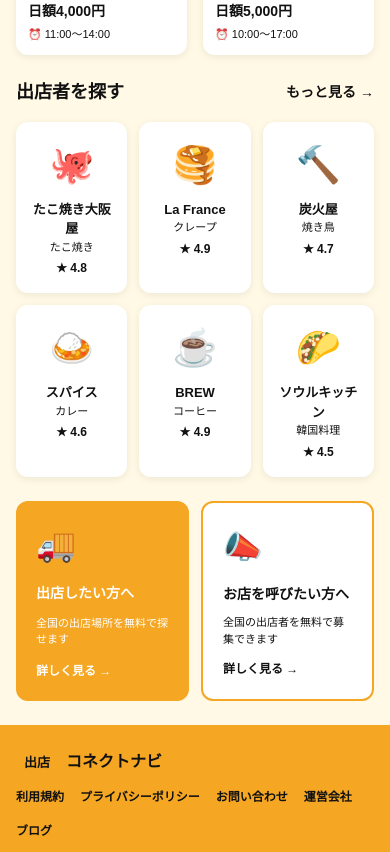
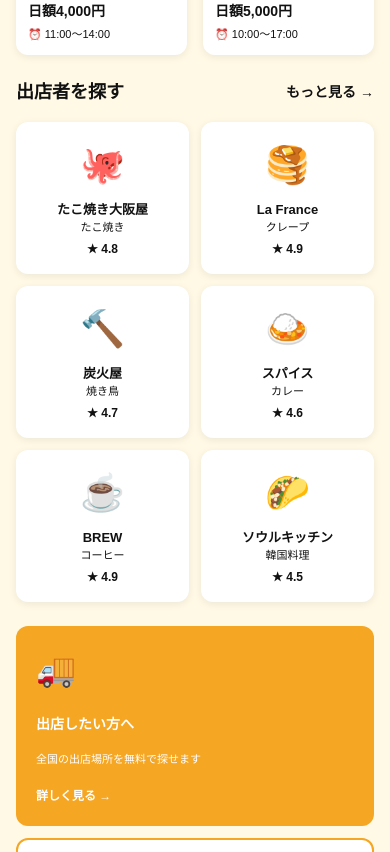
Before and after one commit to rinfuku0917/shutten-connect-navi, a Next.js app: page / in a window 390 px wide. Shown: the part 1340-2192 px from the top of the page. Built offline with nearby package versions, Linux system fonts and the light colour scheme.

Commit message:
fold homepage grids on mobile

```diff
--- a/app/globals.css
+++ b/app/globals.css
@@ -75,3 +75,11 @@ img { max-width: 100%; height: auto; }
 @media (max-width: 768px) {
   .detail-2col { grid-template-columns: 1fr !important; }
 }
+
+/* トップページ: スマホでグリッドを畳む */
+.top-vendor-grid { max-width: 100%; }
+.top-2card-grid { max-width: 100%; }
+@media (max-width: 640px) {
+  .top-vendor-grid { grid-template-columns: repeat(2, 1fr) !important; }
+  .top-2card-grid { grid-template-columns: 1fr !important; }
+}
--- a/app/page.tsx
+++ b/app/page.tsx
@@ -77,7 +77,7 @@ export default function Home() {
           <h2 style={{fontSize:'18px',fontWeight:'900',color:'#111'}}>出店者を探す</h2>
           <Link href='/sellers' style={{color:'#111',fontWeight:'700',textDecoration:'none',fontSize:'14px'}}>もっと見る →</Link>
         </div>
-        <div style={{display:'grid',gridTemplateColumns:'repeat(3,1fr)',gap:'12px'}}>
+        <div className='top-vendor-grid' style={{display:'grid',gridTemplateColumns:'repeat(3,1fr)',gap:'12px'}}>
           {vendors.map(v=>(
             <div key={v.id} style={{background:'#fff',borderRadius:'12px',padding:'16px',textAlign:'center',boxShadow:'0 2px 8px rgba(0,0,0,0.08)'}}>
               <div style={{fontSize:'36px',marginBottom:'8px'}}>{v.emoji}</div>
@@ -89,7 +89,7 @@ export default function Home() {
         </div>
       </div>
       <div style={{padding:'0 16px 24px',maxWidth:'1200px',margin:'0 auto'}}>
-        <div style={{display:'grid',gridTemplateColumns:'1fr 1fr',gap:'12px',alignItems:'stretch'}}>
+        <div className='top-2card-grid' style={{display:'grid',gridTemplateColumns:'1fr 1fr',gap:'12px',alignItems:'stretch'}}>
           <Link href='/vendor' style={{textDecoration:'none'}}>
             <div style={{background:'#F5A623',borderRadius:'12px',padding:'20px',minHeight:'200px',boxSizing:'border-box',display:'flex',flexDirection:'column',justifyContent:'space-between'}}>
               <div style={{fontSize:'32px',marginBottom:'8px'}}>🚚</div>
```
